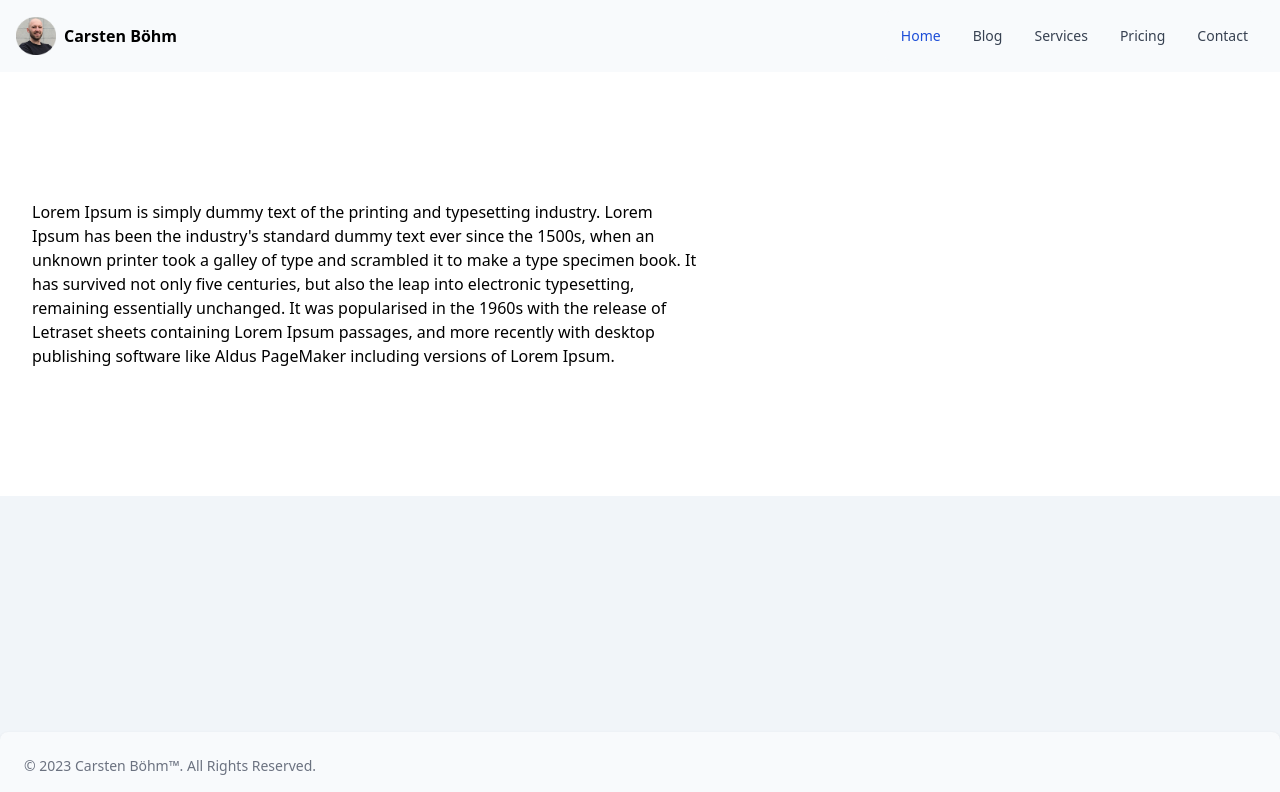
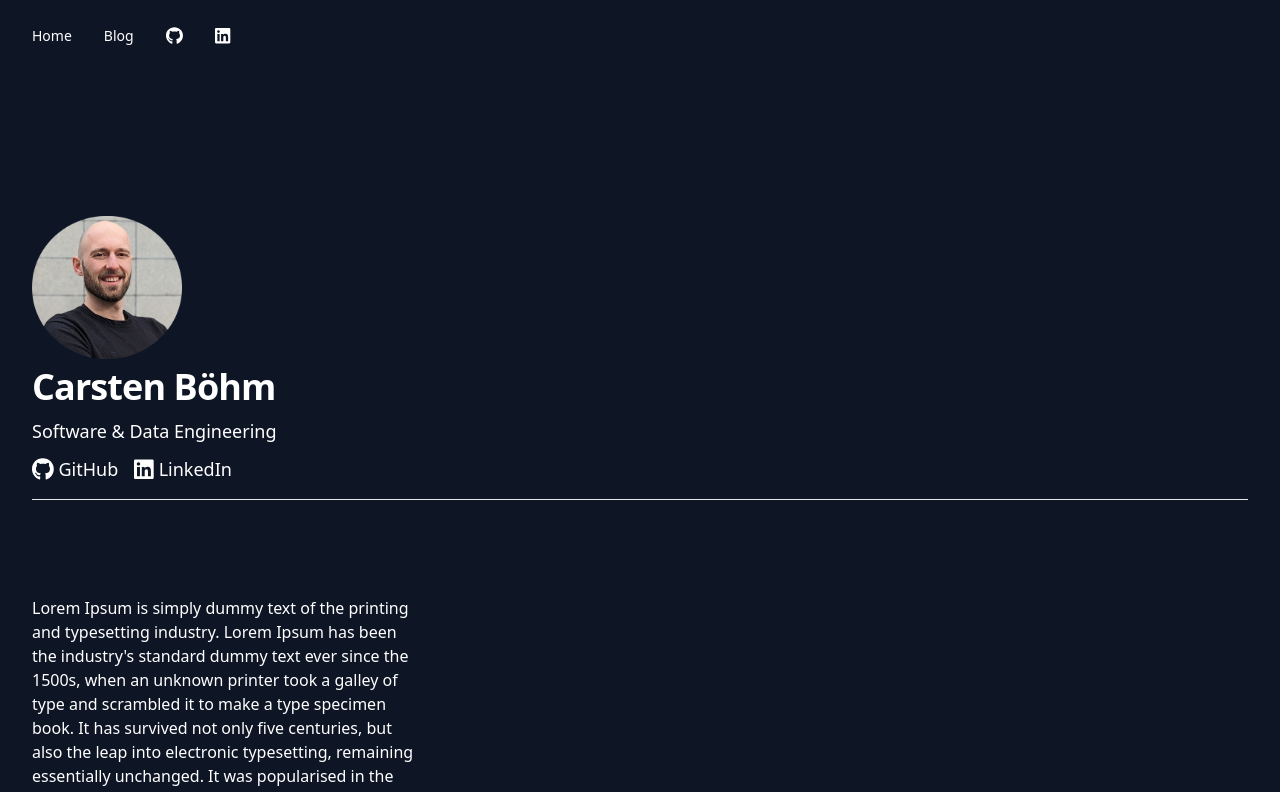
Before and after one commit to carsten-bo/personal-site, a Next.js app: page / in a window 1280 px wide. Shown: the top 792 px of the page. Built offline with nearby package versions, Linux system fonts and the light colour scheme.

Commit message:
Add global css

```diff
--- a/components/Body.js
+++ b/components/Body.js
@@ -1,8 +1,8 @@
 const Body = ({ children }) => {
   return (
-    <div className="bg-white py-24 sm:py-32">
+    <div className="py-1 sm:py-32">
       <div className="mx-auto max-w-7xl px-6 lg:px-8">
-        <div className="my-auto max-w-2xl lg:mx-0">
+        <div className="">
           {children}
         </div>
 
--- a/components/Footer.js
+++ b/components/Footer.js
@@ -1,6 +1,6 @@
 const Footer = () => {
   return (
-    <footer class="p-4 bg-slate-50 rounded-lg shadow hover:shadow-lg md:flex md:items-center md:justify-between md:p-6 dark:bg-ray-800">
+    <footer class="p-4 bg-custom-dark-blue rounded-lg shadow hover:shadow-lg md:flex md:items-center md:justify-between md:p-6 dark:bg-ray-800">
       <span class="text-sm text-gray-500 sm:text-center dark:text-gray-400">© 2023 <a href="#" class="hover:underline">Carsten Böhm™</a>. All Rights Reserved.
       </span>
       <ul class="flex flex-wrap items-center mt-3 text-sm text-gray-500 dark:text-gray-400 sm:mt-0">
--- a/components/layout.js
+++ b/components/layout.js
@@ -1,12 +1,12 @@
-import Footer from "./Footer"
+import Footer from "./footer"
 import Navbar from "./Navbar"
-import Body from "./Body"
+import Body from "./body"
 
 export default function Layout({ children }) {
   return (
-    <div class="flex flex-col h-screen bg-slate-100">
+    <div class="flex flex-col h-screen">
       <header class="mt-auto"><Navbar /></header>
-      <main class="flex-grow"><Body>{children}</Body></main>
+      <main class="flex-grow mt-auto"><Body>{children}</Body></main>
       <footer class="mt-auto"><Footer /></footer>
     </div>
   )
--- a/components/logo.js
+++ b/components/logo.js
@@ -6,12 +6,12 @@ const Logo = () => {
 
     <div class="flex items-center space-x-2">
       <div class="">
-          <Image
+          {/* <Image
             priority
             src="/images/profile.jpg"
             height={40}
             width={40}
-          />
+          /> */}
       </div>
       <h1 class="font-bold text-gl">Carsten Böhm</h1>
     </div>
--- a/components/navbar.js
+++ b/components/navbar.js
@@ -9,7 +9,6 @@ import "@fortawesome/fontawesome-svg-core/styles.css"
 import { LinkedinIcon } from "next-share"
 
 const GithubIcon = <FontAwesomeIcon icon={faGithub} size="lg" />
-
 const LinkedInIcon = <FontAwesomeIcon icon={faLinkedin} size="lg" />
 
 
@@ -19,33 +18,30 @@ const Navbar = () => {
 
   return (
 
-    <nav class="bg-slate-50 border-gray-200 px-2 sm:px-4 py-2.5 ">
+    <nav class="border-gray-200 px-2 sm:px-4 py-2.5 ">
       <div class="container flex flex-wrap items-center justify-between mx-auto">
-        <div class="flex justify-start">
+        {/* <div class="flex justify-start">
           <Link href={"/"} >
             <Logo />
           </Link>
-        </div>
-        <button data-collapse-toggle="navbar-default" type="button" class="inline-flex items-center p-2 ml-3 text-sm text-gray-500 rounded-lg md:hidden hover:bg-gray-100 focus:outline-none focus:ring-2 focus:ring-gray-200" aria-controls="navbar-default" aria-expanded="false">
+        </div> */}
+        <button data-collapse-toggle="navbar-default" type="button" class="inline-flex items-center p-2 ml-3 text-sm rounded-lg md:hidden hover:bg-gray-100 focus:outline-none focus:ring-2 focus:ring-gray-200" aria-controls="navbar-default" aria-expanded="false">
           <span class="sr-only">Open main menu</span>
           <svg class="w-6 h-6" aria-hidden="true" fill="currentColor" viewBox="0 0 20 20" xmlns="http://www.w3.org/2000/svg"><path fill-rule="evenodd" d="M3 5a1 1 0 011-1h12a1 1 0 110 2H4a1 1 0 01-1-1zM3 10a1 1 0 011-1h12a1 1 0 110 2H4a1 1 0 01-1-1zM3 15a1 1 0 011-1h12a1 1 0 110 2H4a1 1 0 01-1-1z" clip-rule="evenodd"></path></svg>
         </button>
         <div class="hidden w-full md:block md:w-auto" id="navbar-default">
-          <ul class="flex flex-col p-4 mt-4 border border-gray-100 rounded-lg bg-slate-50 md:flex-row md:space-x-8 md:mt-0 md:text-sm md:font-medium md:border-0 md:bg-slate-50">
+          <ul class="flex flex-col p-4 mt-4 border border-gray-100 rounded-lg md:flex-row md:space-x-8 md:mt-0 md:text-sm md:font-medium md:border-0">
             <li>
-              <a href="#" class="block py-2 pl-3 pr-4 text-white bg-blue-700 rounded md:bg-transparent md:text-blue-700 md:p-0 " aria-current="page">Home</a>
+              <a href="/" class="block py-2 pl-3 pr-4 rounded md:bg-transparent md:p-0" aria-current="page">Home</a>
             </li>
             <li>
-              <a href="/blog" class="block py-2 pl-3 pr-4 text-gray-700 rounded hover:bg-gray-100 md:hover:bg-transparent md:border-0 md:hover:text-blue-700 md:p-0 ">Blog</a>
+              <a href="/blog" class="block py-2 pl-3 pr-4 rounded md:border-0 md:p-0 ">Blog</a>
             </li>
             <li>
-              <a href="#" class="block py-2 pl-3 pr-4 text-gray-700 rounded hover:bg-gray-100 md:hover:bg-transparent md:border-0 md:hover:text-blue-700 md:p-0 ">Services</a>
+              <a href="/blog" class="block py-2 pl-3 pr-4 rounded md:border-0 md:p-0 ">{GithubIcon}</a>
             </li>
             <li>
-              <a href="#" class="block py-2 pl-3 pr-4 text-gray-700 rounded hover:bg-gray-100 md:hover:bg-transparent md:border-0 md:hover:text-blue-700 md:p-0 ">Pricing</a>
-            </li>
-            <li>
-              <a href="#" class="block py-2 pl-3 pr-4 text-gray-700 rounded hover:bg-gray-100 md:hover:bg-transparent md:border-0 md:hover:text-blue-700 md:p-0 ">Contact</a>
+              <a href="/blog" class="block py-2 pl-3 pr-4 rounded md:border-0 md:p-0 ">{LinkedInIcon}</a>
             </li>
           </ul>
         </div>
--- a/pages/blog.js
+++ b/pages/blog.js
@@ -22,8 +22,8 @@ export default function Example({ allPostsData }) {
   return (
     <div >
         <div className="mx-auto max-w-2xl lg:mx-0">
-          <h2 className="text-3xl font-bold tracking-tight text-gray-900 sm:text-4xl">From the blog</h2>
-          <p className="mt-2 text-lg leading-8 text-gray-600">
+          <h2 className="text-3xl font-bold tracking-tight sm:text-4xl">From the blog</h2>
+          <p className="mt-2 text-lg leading-8">
             Learn how to grow your business with our expert advice.
           </p>
         </div>
@@ -31,29 +31,29 @@ export default function Example({ allPostsData }) {
           {allPostsData.map((post) => (
             <article key={post.id} className="flex max-w-xl flex-col items-start justify-between">
               <div className="flex items-center gap-x-4 text-xs">
-                <time dateTime={post.date} className="text-gray-500">
+                <time dateTime={post.date} className="">
                   {post.date}
                 </time>
                 <a
                   href="#"
-                  className="relative z-10 rounded-full bg-gray-50 py-1.5 px-3 font-medium text-gray-600 hover:bg-gray-100"
+                  className="relative z-10 rounded-full text-gray-700 bg-gray-50 py-1.5 px-3 font-medium hover:bg-gray-100"
                 >
                   {post.category.title}
                 </a>
               </div>
               <div className="group relative">
-                <h3 className="mt-3 text-lg font-semibold leading-6 text-gray-900 group-hover:text-gray-600">
+                <h3 className="mt-3 text-lg font-semibold leading-6 group-hover:text-gray-600">
                   <a href={`/posts/${post.id}`}>
                     <span className="absolute inset-0" />
                     {post.title}
                   </a>
                 </h3>
-                <p className="mt-5 text-sm leading-6 text-gray-600 line-clamp-3">{post.description}</p>
+                <p className="mt-5 text-sm leading-6 line-clamp-3">{post.description}</p>
               </div>
               <div className="relative mt-8 flex items-center gap-x-4">
                 <img src={post.author.imageUrl} alt="" className="h-10 w-10 rounded-full bg-gray-50" />
                 <div className="text-sm leading-6">
-                  <p className="font-semibold text-gray-900">
+                  <p className="font-semibold">
                     <a href="#">
                       <span className="absolute inset-0" />
                       {post.author.name}
--- a/pages/index.js
+++ b/pages/index.js
@@ -1,9 +1,17 @@
 import Head from "next/head"
 
+import Image from "next/image"
 
+
+import { faGithub, faLinkedin } from "@fortawesome/free-brands-svg-icons"
+import { FontAwesomeIcon } from "@fortawesome/react-fontawesome"
 import "@fortawesome/fontawesome-svg-core/styles.css"
+
 import { getSortedPostsData } from "../lib/posts"
 import Layout from "../components/Layout"
+
+const GithubIcon = <FontAwesomeIcon icon={faGithub} size="lg" />
+const LinkedInIcon = <FontAwesomeIcon icon={faLinkedin} size="lg" />
 
 export async function getStaticProps() {
   const allPostsData = getSortedPostsData()
@@ -21,9 +29,34 @@ export default function Home({ allPostsData }) {
         <title>Home</title>
       </Head>
 
-      <p>
-        Lorem Ipsum is simply dummy text of the printing and typesetting industry. Lorem Ipsum has been the industry's standard dummy text ever since the 1500s, when an unknown printer took a galley of type and scrambled it to make a type specimen book. It has survived not only five centuries, but also the leap into electronic typesetting, remaining essentially unchanged. It was popularised in the 1960s with the release of Letraset sheets containing Lorem Ipsum passages, and more recently with desktop publishing software like Aldus PageMaker including versions of Lorem Ipsum.
-      </p>
-    </div>
+      <div className="mx-auto max-w-2xl lg:mx-0">
+
+        <p className="mt-2 py-2 text-lg leading-8">
+          <Image
+            priority
+            src="/images/profile.jpg"
+            height={150}
+            width={150}
+          />
+        </p>
+        <h2 className="text-3xl font-bold tracking-tight sm:text-4xl">Carsten Böhm</h2>
+        <p className="mt-2 text-lg leading-8">
+          Software & Data Engineering
+        </p>
+
+        <p className="flex mt-2 text-lg">
+            <a href="/blog" class="">{GithubIcon} GitHub</a>
+            <a href="/blog" class="mx-4">{LinkedInIcon} LinkedIn</a>
+        </p>
+      </div>
+      <div className="border-t mt-4"></div>
+      <div className="mx-auto mt-10 grid max-w-2xl grid-cols-1 gap-y-8 gap-x-8 border-gray-200 pt-4 sm:mt-16 sm:pt-8 lg:mx-0 lg:max-w-none lg:grid-cols-3">
+
+        <p>
+          Lorem Ipsum is simply dummy text of the printing and typesetting industry. Lorem Ipsum has been the industry's standard dummy text ever since the 1500s, when an unknown printer took a galley of type and scrambled it to make a type specimen book. It has survived not only five centuries, but also the leap into electronic typesetting, remaining essentially unchanged. It was popularised in the 1960s with the release of Letraset sheets containing Lorem Ipsum passages, and more recently with desktop publishing software like Aldus PageMaker including versions of Lorem Ipsum.
+        </p>
+
+      </div>
+    </div >
   )
 }
--- a/styles/globals.css
+++ b/styles/globals.css
@@ -3,118 +3,33 @@
 @tailwind components;
 @tailwind utilities;
 
-/* body {
-  background: #f2f2f2;
-  color: #333;
-  font-family: "Nunito";
-} */
-
-/* a {
-  color: #333;
-  text-decoration: none;
-} */
-/*
-.content {
-  max-width: 960px;
-  margin: 0 auto;
-}
-nav {
-  margin: 10px auto 80px;
-  padding: 10px 0;
-  display: flex;
-  justify-content: flex-end;
-  align-items: flex-end;
-  border-bottom: 1px solid #ddd;
-}
-nav a {
-  margin-left: 12px;
+@layer base {
+  html {
+    @apply text-custom-grey;
   }
 
-footer {
-  display: block;
-  text-align: center;
-  padding: 30px 0;
-  margin-top: 60px;
-  color: rgb(75, 71, 71);
-  border-top: 1px solid #eaeaea;
-} */
-
-/* nav {
-  display: flex;
-  padding: 10px;
-  justify-content: space-between;
-  align-items: center;
-  background-color: #f1f1f1;
+  h1 {
+    @apply text-white;
   }
 
-.nav__menu-bar {
-  display: flex;
-  flex-direction: column;
-  row-gap: 6px;
-  cursor: pointer;
-}
-.nav__menu-bar div {
-  width: 40px;
-  height: 4px;
-  background-color: black;
-  border-radius: 2px;
-}
-.nav__menu-list {
-  display: flex;
-  flex-direction: column;
-  position: fixed;
-  top: 60px;
-  width: 288px;
-  row-gap: 24px;
-  right: -288px;
-  padding: 24px 16px;
-  transition: all 0.2s;
-  min-height: calc(100vh - 60px);
-  background-color: #f1f1f1;
-}
-.nav__menu-list.active {
-  right: 0;
-}
-.nav__link {
-  font-size: 18px;
-  position: relative;
-  transition: all 0.2s;
+  main {
+    @apply bg-custom-dark-blue;
+    @apply text-white;
   }
 
-.nav__link:hover {
-  font-weight: bold;
+  header,
+  footer {
+    @apply bg-custom-dark-blue;
+    @apply text-white;
+    @apply text-xl;
   }
 
-.center {
-  min-height: 600px;
-  display: flex;
-  justify-content: center;
-  align-items: center;
-}
-@media screen and (min-width: 768px) {
-  .nav__menu-bar {
-    display: none;
-  }
-  .nav__menu-list {
-    position: unset;
-    flex-direction: row;
-    min-height: fit-content;
-    width: fit-content;
-    column-gap: 24px;
-    align-items: center;
-  }
-  .nav__link::before {
-    content: "";
-    position: absolute;
-    width: 0%;
-    height: 6px;
-    bottom: -16px;
-    left: 0;
-    background-color: black;
-    transition: all 0.2s;
+  header {
+    @apply text-xl;
   }
 
-  .nav__link:hover:before {
-    width: 100%;
+  a {
+    @apply hover:text-custom-orange;
   }
-} */
+
+}
--- a/tailwind.config.js
+++ b/tailwind.config.js
@@ -7,10 +7,17 @@ module.exports = {
   ],
   darkMode: "media",
   theme: {
-    extend: {},
+    extend: {
+        colors: {
+          "custom-dark-blue":"#0e1525",
+          "custom-orange":"#f26207",
+          "custom-grey": "#8b99ae"
+        }
+    },
   },
   variants: {
     extend: {},
   },
   plugins: [require("@tailwindcss/typography")],
+
 }
```
Also changed, not shown: 1 other file (tests, documents, lock files or other folders). Lines whose indentation alone changed are shown as unchanged.
